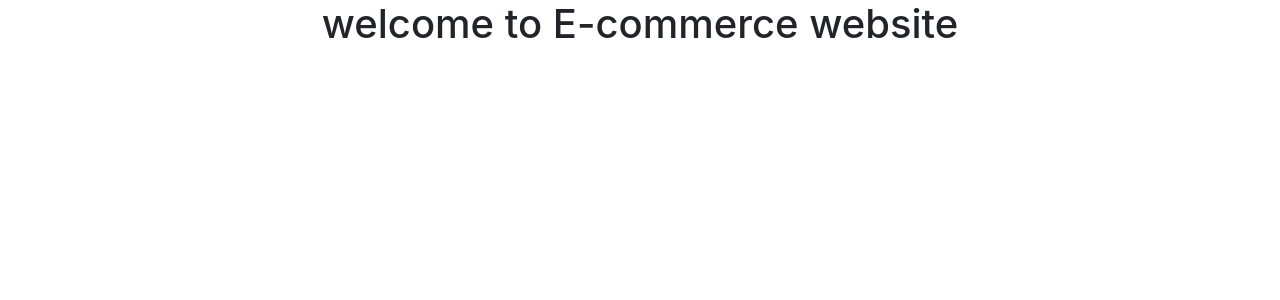
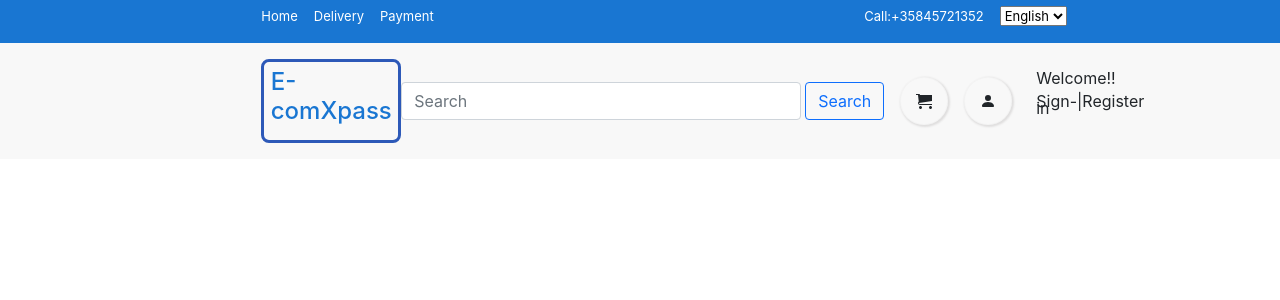
Before and after one commit to rohbdn07/e-commerceApp-React-redux, a React (Create React App) app: page / in a window 1280 px wide. Shown: the top 300 px of the page. Built offline with nearby package versions, Linux system fonts and the light colour scheme.

Commit message:
added topbar and searchbar components with css styles

```diff
--- a/package.json
+++ b/package.json
@@ -6,8 +6,11 @@
     "@testing-library/jest-dom": "^5.13.0",
     "@testing-library/react": "^11.2.7",
     "@testing-library/user-event": "^12.8.3",
+    "bootstrap-icons": "^1.5.0",
+    "node-sass": "^6.0.0",
     "react": "^17.0.2",
     "react-dom": "^17.0.2",
+    "react-icons": "^4.2.0",
     "react-redux": "^7.2.4",
     "react-scripts": "4.0.3",
     "redux": "^4.1.0",
--- a/src/App.js
+++ b/src/App.js
@@ -1,10 +1,11 @@
-import './App.css';
+import './App.scss';
+import Homepage from './Pages/Homepage';
 
 
 function App() {
   return (
-    <div className="text-center">
-     <h1>welcome to E-commerce website</h1>
+    <div>
+     <Homepage />
     </div>
   );
 }
--- /dev/null
+++ b/src/Components/Searchbar/Searchbar.js
@@ -0,0 +1,50 @@
+import React from 'react';
+import './Searchbar.scss';
+
+import { ImCart } from 'react-icons/im';
+import { BsPersonFill } from 'react-icons/bs';
+
+export default function Searchbar() {
+    return (
+        <div className="searchbar">
+            <div className="col-lg-8 searchbar_wrapper">
+                <div className="searchbar_left">
+                    <div className="company_logo">
+                        <h4>E-comXpass</h4>
+                    </div>
+                </div>
+                <div className="searchbar_middle">
+                    <div className="search_input">
+                        <form className="d-flex">
+                            <input class="form-control me-1" type="search" placeholder="Search" aria-label="Search" />
+                            <button class="btn btn-outline-primary" type="submit">Search</button>
+                        </form>
+                    </div>
+
+                </div>
+                <div className="searchbar_right">
+                    <div className="icons">
+                        <div className="cart_icon">
+                            <ImCart />
+                        </div>
+                        <div className="profile_icon">
+                            <BsPersonFill />
+                        </div>
+                    </div>
+
+                    <div className="welcome_section">
+                        <p>Welcome!!</p>
+                        <div className="d-flex login_section">
+                            <p>Sign-in</p>
+                            |
+                            <p>Register</p>
+                        </div>
+                    </div>
+
+                </div>
+
+            </div>
+
+        </div>
+    )
+}
--- /dev/null
+++ b/src/Components/Searchbar/Searchbar.scss
@@ -0,0 +1,69 @@
+:root{
+    --topbar-color:#1976d2;
+    --searchbar-bg-color:#e8e8e84a;
+    --logo-color:var(--topbar-color);
+}
+
+.searchbar{
+    display: flex;
+    align-items: center;
+    background-color: var(--searchbar-bg-color);
+    width: 100%;
+
+}
+
+.searchbar_wrapper{
+    display: flex;
+    align-items: center;
+    justify-content: space-between;
+    margin: auto;
+    padding: 1rem 0 1rem 0;
+
+    .searchbar_left{
+        margin-left: 3rem;
+        border: 3px solid rgb(45, 89, 184);
+        border-radius: 0.5rem;
+        color: var(--logo-color);
+
+        .company_logo{
+            padding: 0.4rem;
+        }
+
+    }
+
+}
+
+.searchbar_middle .search_input{
+    form input{
+        width:25rem;
+    }
+}
+
+.searchbar_right{
+    display: flex;
+    align-items: center;
+    justify-content: space-around;
+}
+
+.searchbar_right .icons{
+    display: flex;
+    align-items: center;
+    margin-right: 1.5rem;
+
+    .cart_icon,.profile_icon{
+        border-radius: 50%;
+        border: 1px solid var(--searchbar-bg-color);
+        box-shadow: 1px 1px 2px 1px rgb(223, 222, 222);
+        width: 3rem;
+        height:3rem;
+        display: flex;
+        align-items: center;
+        justify-content: center;
+        margin-left: 1rem;
+        cursor: pointer;
+    }
+}
+
+.welcome_section {
+    line-height: 7px;
+}
--- /dev/null
+++ b/src/Components/Topbar/Topbar.js
@@ -0,0 +1,35 @@
+import React from 'react'
+import './Topbar.scss'
+
+export default function Topbar() {
+    return (
+        <>
+            <div className="topbar">
+                <div className="col-lg-8 topbar_wrapper">
+                    <div className="top_left">
+                        <ul>
+                            <li>Home</li>
+                            <li>Delivery</li>
+                            <li>Payment</li>
+                        </ul>
+                    </div>
+                    <div className="top_right">
+                        <ul>
+                            <li>Call:+35845721352</li>
+                            <li>
+                                <select name="language">
+                                    <option value="English">English</option>
+                                    <option value="Finnish">Finnish</option>
+                                </select>
+                            </li>
+                        </ul>
+
+                    </div>
+
+                </div>
+
+            </div>
+        </>
+
+    )
+}
--- /dev/null
+++ b/src/Components/Topbar/Topbar.scss
@@ -0,0 +1,40 @@
+*{
+    padding: 0;
+    margin: 0;
+    box-sizing: border-box;
+}
+
+:root{
+    --topbar-color:#1976d2;
+}
+
+.topbar{
+    display: flex;
+    align-items: center;
+    width: 100%;
+    background-color:var(--topbar-color);
+}
+
+.topbar_wrapper{
+    display: flex;
+    align-items: center;
+    justify-content:space-between;
+    margin: auto;
+
+}
+.top_left,.top_right, ul{
+    display: flex;
+    align-items: center;
+    justify-content: center;
+    list-style: none;
+    margin-top: 0.2rem;
+
+    li{
+        margin-left: 1rem;
+        color: white;
+        cursor: pointer;
+        // border: 1px solid red;
+        font-size: small;
+
+    }
+}
--- /dev/null
+++ b/src/Pages/Homepage.js
@@ -0,0 +1,12 @@
+import React from 'react';
+import Topbar from '../Components/Topbar/Topbar';
+import Searchbar from '../Components/Searchbar/Searchbar';
+
+export default function Homepage() {
+    return (
+        <div>
+            <Topbar />
+            <Searchbar />
+        </div>
+    )
+}
--- a/src/index.js
+++ b/src/index.js
@@ -1,6 +1,6 @@
 import React from 'react';
 import ReactDOM from 'react-dom';
-import './index.css';
+import './index.scss';
 import App from './App';
 import reportWebVitals from './reportWebVitals';
 
```
Also changed, not shown: src/App.scss (renamed from src/App.css), src/Components/Topbar/index.css (deleted), src/Components/Topbar/index.js (deleted), src/index.scss (renamed from src/index.css), 1 other file (tests, documents, lock files or other folders).
